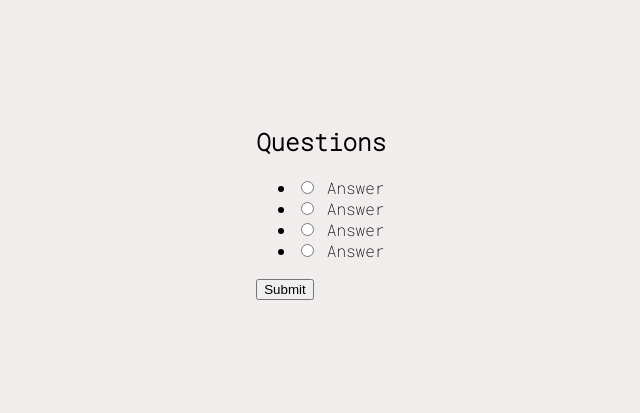
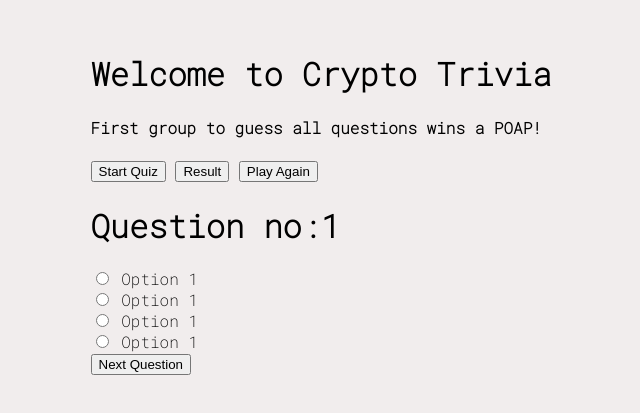
Before and after one commit to patriciaandreica/crypto-trivia, a plain HTML site: page index.html in a window 1280 px wide. Shown: the part 197-610 px from the top of the page, without its empty margins (319-959 px from the left). Drawn offline with Linux system fonts and the light colour scheme.

Commit message:
update html

```diff
--- a/index.html
+++ b/index.html
@@ -1,40 +1,49 @@
 <!DOCTYPE html>
 <html lang="en">
+
 <head>
     <meta charset="UTF-8">
+    <meta http-equiv="X-UA-Compatible" content="IE=edge">
     <meta name="viewport" content="width=device-width, initial-scale=1.0">
-    <meta http-equiv="X-UA-Compatible" content="ie=edge">
-    <title>Crypto Quiz</title>
     <link rel="stylesheet" href="styles.css">
+    <title>Quiz Website</title>
 </head>
+
 <body>
-<div class="quiz-container" id="quiz">
-    <div class="quiz-header">
-        <h2 id="question">Questions</h2>
-        <ul>
-            <li>
-                <input type="radio" name="answer" id="a" class="answer">
-                <label for="a" id="a_text">Answer</label>
-            </li>
-            <li>
-                <input type="radio" name="answer" id="b" class="answer">
-                <label for="b" id="b_text">Answer</label>
-            </li>
-            <li>
-                <input type="radio" name="answer" id="c" class="answer">
-                <label for="c" id="c_text">Answer</label>
-            </li>
-            <li>
-                <input type="radio" name="answer" id="d" class="answer">
-                <label for="d" id="d_text">Answer</label>
-            </li>
-        </ul>
+<div class="container">
+    <div class="first">
+        <h1 id="head">Welcome to Crypto Trivia</h1>
+        <h4>First group to guess all questions wins a POAP!</h4>
+        <button class="btn">Start Quiz</button>
+        <button class="resultBtn">Result</button>
+        <button class="playagainBtn">Play Again</button>
     </div>
-    <button id="submit">Submit</button>
+    <div class="queAndoptions">
+        <h1 class="ques">Question no:1</h1>
+        <div class="inputs">
+            <div class="input">
+                <input type="radio" id="a" name="answer" class="option">
+                <label for="Option1" id="opt1">Option 1</label>
+            </div>
+            <div class="input">
+                <input type="radio" id="b" name="answer" class="option">
+                <label for="Option1" id="opt2">Option 1</label>
+            </div>
+            <div class="input">
+                <input type="radio" id="c" name="answer" class="option">
+                <label for="Option1" id="opt3">Option 1</label>
+            </div>
+            <div class="input">
+                <input type="radio" id="d" name="answer" class="option">
+                <label for="Option1" id="opt4">Option 1</label>
+            </div>
+        </div>
+        <div>
+            <button class="btn" id="nextQueBtn">Next Question</button>
+        </div>
+    </div>
 </div>
+<script src="index.js"></script>
+</body>
 
-
-
-
-</body>
 </html>
```
Also changed, not shown: icons.jpeg (added).
